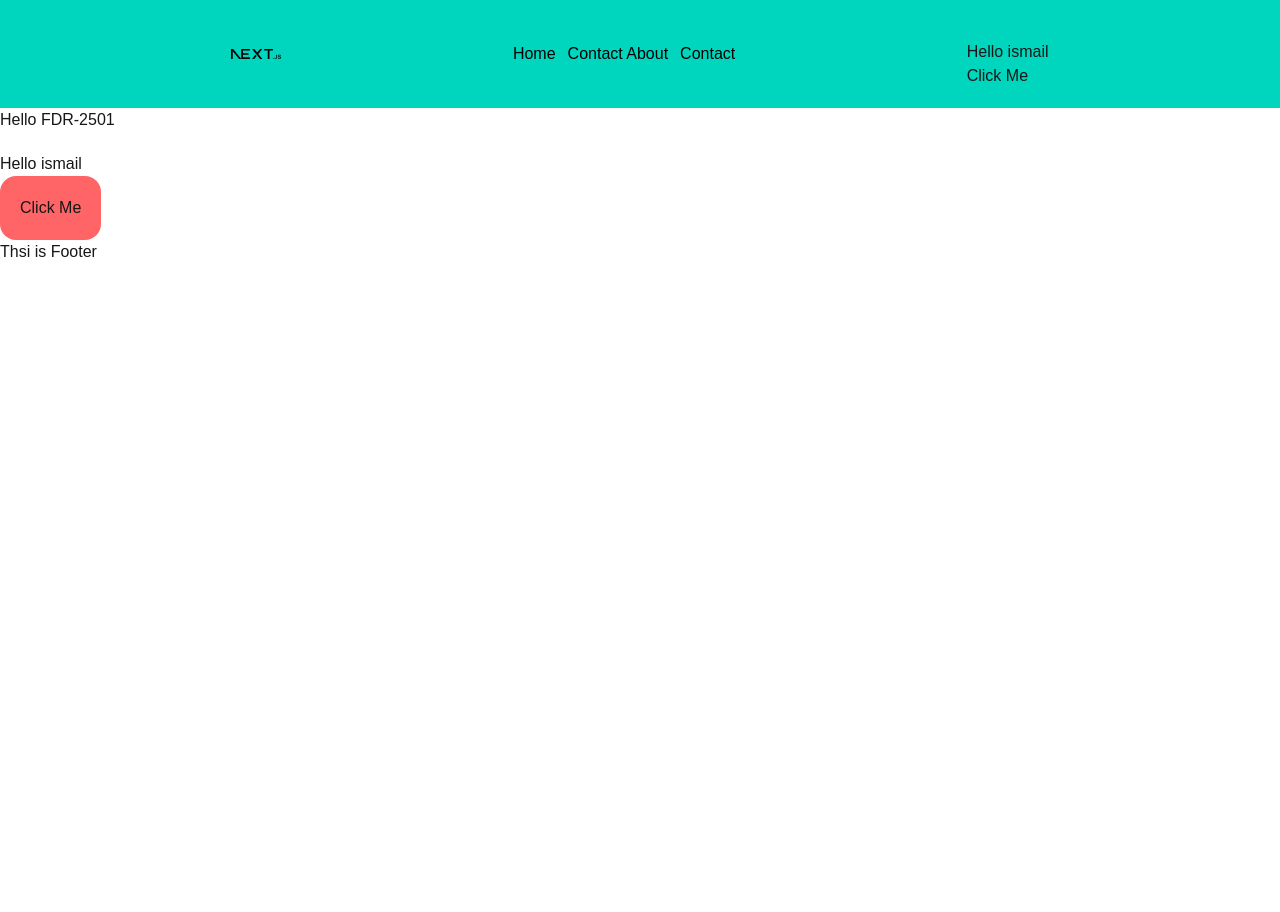
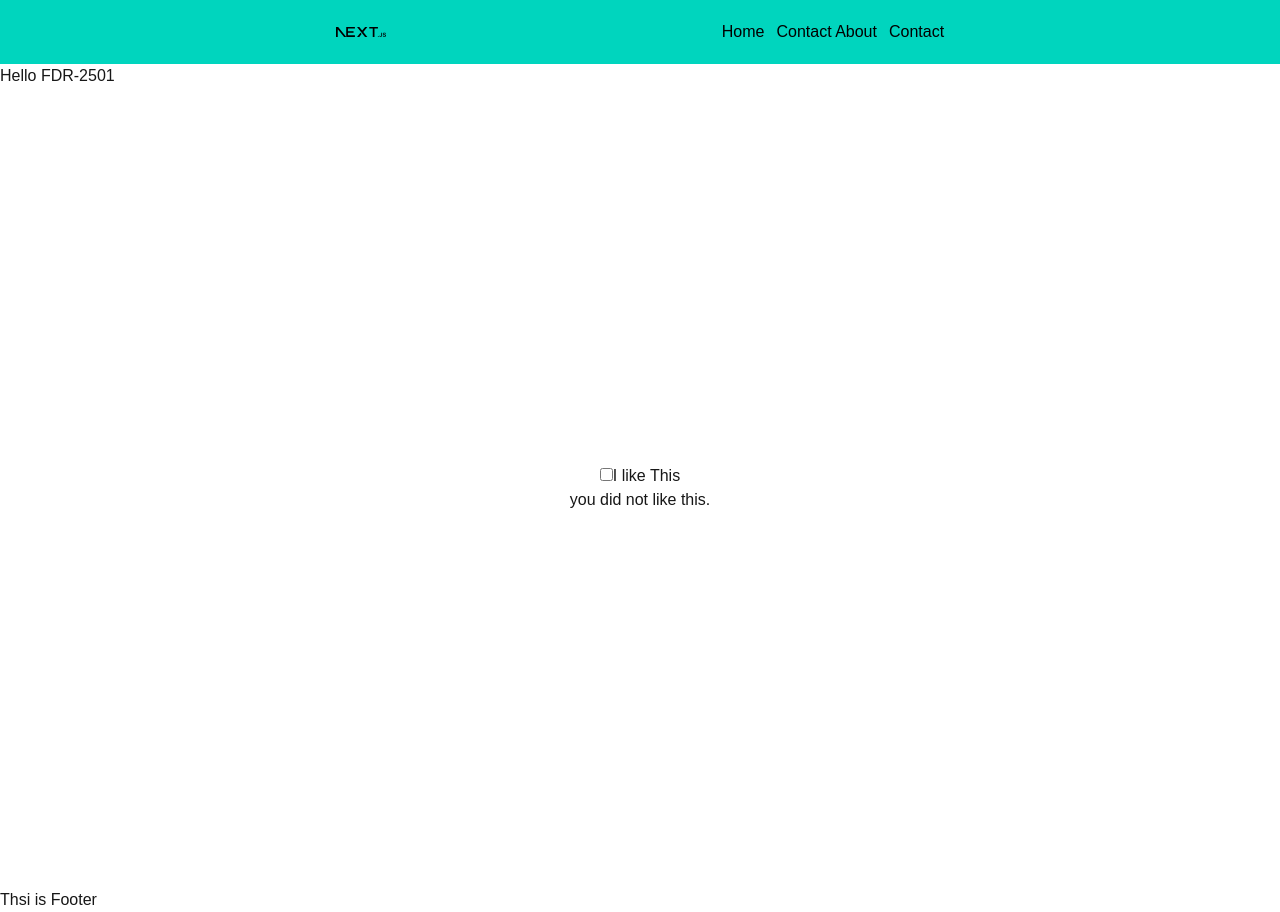
Before and after one commit to mrismaildev/next-Js, a Next.js app: page / in a window 1280 px wide. Before the commit the page ends 800 px from the top, so only its background shows below. Built offline with nearby package versions, Linux system fonts and the light colour scheme.

Commit message:
learn Next js useState

```diff
--- a/app/Components/Header.tsx
+++ b/app/Components/Header.tsx
@@ -1,7 +1,7 @@
 import Image from 'next/image';
 import Link from 'next/link';
 import React from 'react';
-import Onclick from '../contact/_Components/Onclick';
+
 
 
 const Header = () => {
@@ -34,7 +34,7 @@ const Header = () => {
                 </li>
               </ul>
             </div>
-          <Onclick />
+
           </div>
         </div>
       </div>
--- /dev/null
+++ b/app/Components/State.jsx
@@ -0,0 +1,31 @@
+'use client';
+import React, { useState } from 'react';
+
+const State = () => {
+  const [text, setText] = useState('Hello');
+
+  function textHandel(e) {
+    console.log(setText(e.target.value));
+  }
+
+  const [like, setlike] = useState(false);
+
+  function handelChange(e) {
+    setlike(e.target.value);
+  }
+
+  return (
+    <div className="flex min-h-screen flex-col justify-center items-center">
+      {/* <input type="text" value={text} onChange={textHandel} />
+      <p>Count: {text}</p> */}
+      <label htmlFor="text">
+        <input type="checkbox" checked={like} onChange={handelChange} />I like
+        This
+      </label>
+      <p>you {like ? 'like' : 'did not like '} this.</p>
+      {/* <button onClick={() => setText('hello')}>Reset</button> */}
+    </div>
+  );
+};
+
+export default State;
--- a/app/layout.tsx
+++ b/app/layout.tsx
@@ -29,7 +29,7 @@ export default function RootLayout({
       <body
         className={`${geistSans.variable} ${geistMono.variable} antialiased`}
       >
-        {' '}
+
         <Header />
         {children}
         <Footer />
--- a/app/page.tsx
+++ b/app/page.tsx
@@ -1,12 +1,15 @@
-import Image from "next/image";
-import Onclick from "./contact/_Components/Onclick";
+import Image from 'next/image';
+import Onclick from './contact/_Components/Onclick';
+import State from './Components/State';
 
 export default function Home() {
   return (
     <>
       <h1>Hello FDR-2501</h1>
-      <Onclick className={'bg-red-400 p-5 rounded-2xl'}/>
 
+
+
+      <State />
     </>
   );
 }
```
